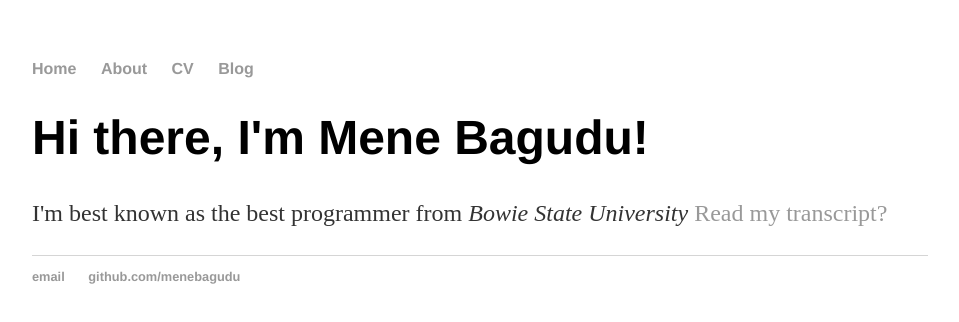
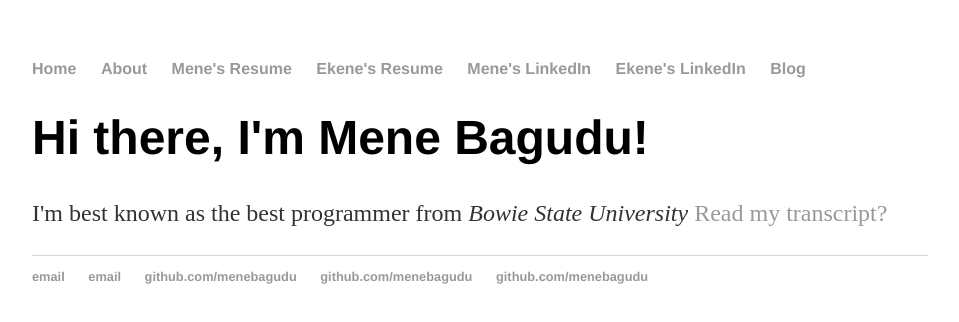
Before and after one commit to meneBagudu/meneBagudu.github.io, a plain HTML site: page index.html in a window 1280 px wide. Shown: the whole page, without its empty margins (160-1119 px from the left). Drawn offline with Linux system fonts and the light colour scheme.

Commit message:
Update index.html

```diff
--- a/index.html
+++ b/index.html
@@ -1,7 +1,7 @@
 <!DOCTYPE html>
 <html>
 	<head>
-		<title>Mene Bagudu, Best Programmer!! </title>
+		<title>Welcome, To Mene and Ekene's COSC480 Website! </title>
 		<link rel="stylesheet" type="text/css" href="/css/main.css">
 	</head>
 	<body>
@@ -9,7 +9,12 @@
     		<ul>
         		<li><a href="/">Home</a></li>
 	        	<li><a href="/about">About</a></li>
-        		<li><a href="/cv">CV</a></li>
+        		<!--<li><a href="/Mene's Resume">CV</a></li> -->
+			<!-- <li><a href="/Ekene's Resume">CV</a></li> -->
+			<li><a href="https://docs.google.com/document/d/15RxFDwRv-itorQC9gbxZFnDH2JsgkGkDfuq-GLbqLqM/edit?usp=sharing">Mene's Resume</a></li>
+			<li><a href="https://docs.google.com/document/d/1BhpfbcZ4KhyH0KZzvKBrcgmuv-ExZL0-f3nUTfOC7tc/edit?usp=sharing">Ekene's Resume</a></li>
+			<li><a href="https://www.linkedin.com/in/mene-bagudu-a7864a162/">Mene's LinkedIn</a></li>
+			<li><a href="https://www.linkedin.com/in/ekene-onoh-241863223/">Ekene's LinkedIn</a></li>
         		<li><a href="/blog">Blog</a></li>
     		</ul>
 		</nav>
@@ -22,7 +27,10 @@
 		<footer>
     		<ul>
         		<li><a href="mailto:menebagudu@gmail.com">email</a></li>
+			<li><a href="mailto:ekeneonoh123@gmail.com">email</a></li>
         		<li><a href="https://github.com/menebagudu">github.com/menebagudu</a></li>
+			<li><a href="https://github.com/ekeneonoh456">github.com/menebagudu</a></li>
+			<li><a href="https://github.com/ekeneonoh456">github.com/menebagudu</a></li>
 			</ul>
 		</footer>
 	</body>
```
